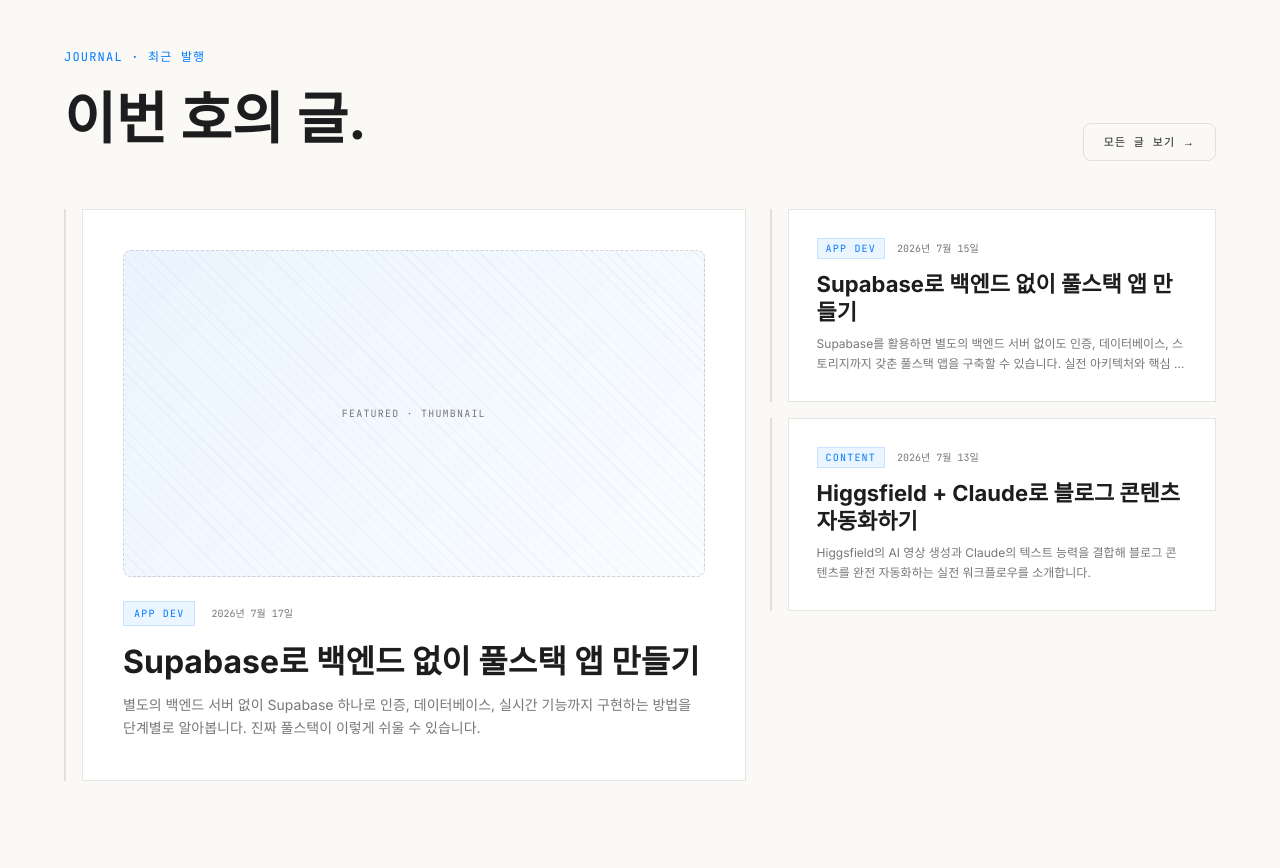
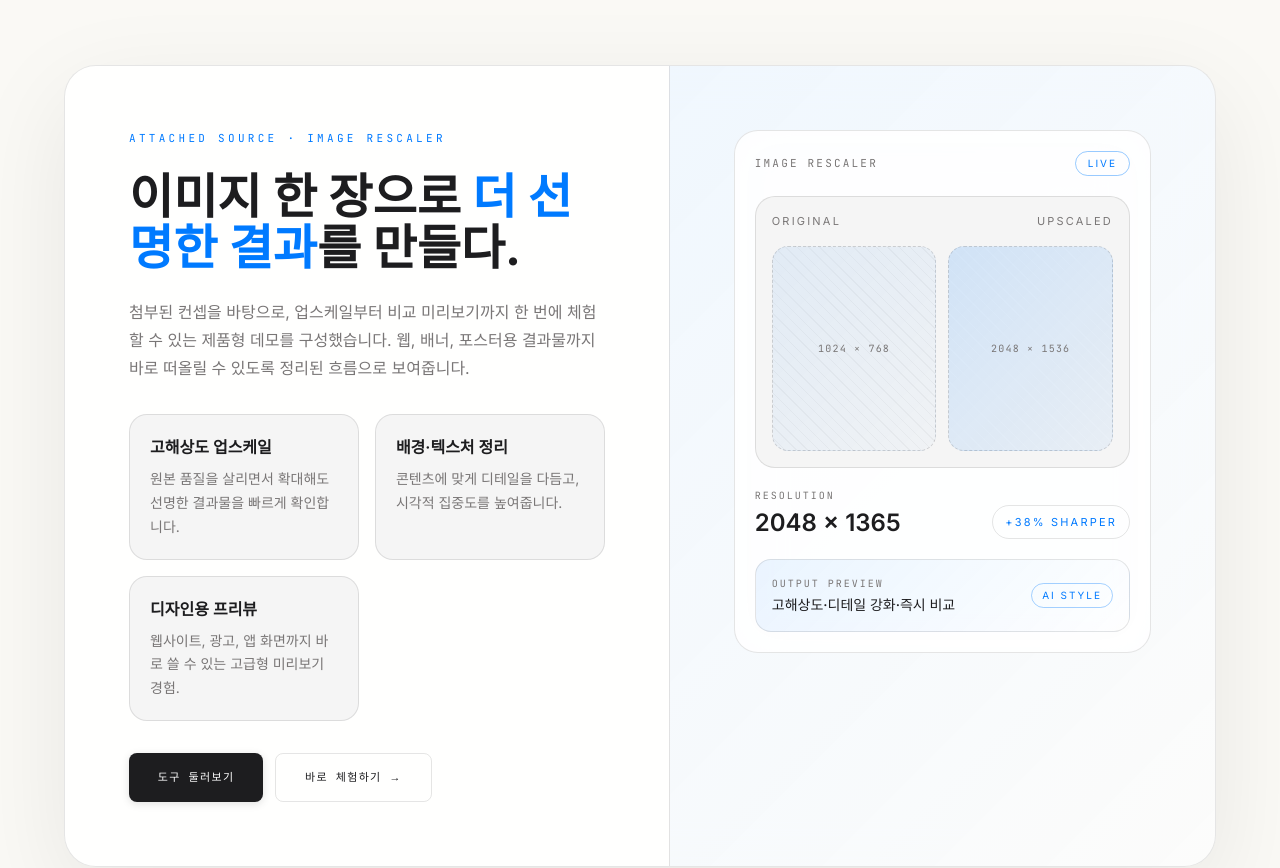
Before and after one commit to Jaden-CHI/lunafrost-landing, a Next.js app: page / in a window 1280 px wide. Shown: the part 960-1828 px from the top of the page. Built offline with nearby package versions, Linux system fonts and the light colour scheme.

Commit message:
Add image rescaler homepage showcase

```diff
--- a/app/globals.css
+++ b/app/globals.css
@@ -258,7 +258,17 @@ html, body {
   letter-spacing: 0.12em;
   color: var(--text-muted);
   text-transform: uppercase;
-  border-radius: 8px;
+}
+
+/* ─── Spotlight section polish ─────────────────────────────────────── */
+.img-ph + .img-ph {
+  background:
+    linear-gradient(135deg, rgba(0, 122, 255, 0.15), rgba(0, 122, 255, 0.05)),
+    repeating-linear-gradient(45deg,
+      rgba(255, 255, 255, 0.18) 0px,
+      rgba(255, 255, 255, 0.18) 1px,
+      transparent 1px,
+      transparent 8px);
 }
 
 /* ─── Corner brackets ────────────────────────────────────────────────── */
--- a/app/page.tsx
+++ b/app/page.tsx
@@ -5,6 +5,7 @@ import PortfolioCards from '@/components/home/PortfolioCards';
 import AboutSection from '@/components/home/AboutSection';
 import LatestArticles from '@/components/home/LatestArticles';
 import Newsletter from '@/components/home/Newsletter';
+import ImageRescalerSpotlight from '@/components/home/ImageRescalerSpotlight';
 import { LensCursor } from '@/components/ui/LensCursor';
 import { ScrollAnimations } from '@/components/ScrollAnimations';
 
@@ -14,6 +15,7 @@ export default function HomePage() {
       <Header />
       <main>
         <HeroSection />
+        <ImageRescalerSpotlight />
         <LatestArticles />
         <PortfolioCards />
         <AboutSection />
--- /dev/null
+++ b/app/tools/image-rescaler/page.tsx
@@ -0,0 +1,21 @@
+import Header from '@/components/layout/Header';
+import Footer from '@/components/layout/Footer';
+import ImageRescalerTool from '@/components/tools/ImageRescalerTool';
+import type { Metadata } from 'next';
+
+export const metadata: Metadata = {
+  title: 'Image Rescaler Demo',
+  description: '첨부된 이미지 리스케일러 컨셉을 기반으로 한 데모 페이지입니다.',
+};
+
+export default function ImageRescalerPage() {
+  return (
+    <>
+      <Header />
+      <main>
+        <ImageRescalerTool />
+      </main>
+      <Footer />
+    </>
+  );
+}
--- /dev/null
+++ b/components/home/ImageRescalerSpotlight.tsx
@@ -0,0 +1,172 @@
+'use client';
+
+import Link from 'next/link';
+import { motion } from 'framer-motion';
+
+const features = [
+  {
+    title: '고해상도 업스케일',
+    body: '원본 품질을 살리면서 확대해도 선명한 결과물을 빠르게 확인합니다.',
+  },
+  {
+    title: '배경·텍스처 정리',
+    body: '콘텐츠에 맞게 디테일을 다듬고, 시각적 집중도를 높여줍니다.',
+  },
+  {
+    title: '디자인용 프리뷰',
+    body: '웹사이트, 광고, 앱 화면까지 바로 쓸 수 있는 고급형 미리보기 경험.',
+  },
+];
+
+export default function ImageRescalerSpotlight() {
+  return (
+    <section className="px-5 py-28 md:px-16 md:py-36">
+      <div className="mx-auto max-w-7xl overflow-hidden rounded-[32px] border border-[color:var(--border)] bg-[color:var(--surface)]/90 shadow-[0_30px_100px_rgba(0,0,0,0.08)] backdrop-blur-xl">
+        <div className="grid lg:grid-cols-[1.05fr_0.95fr]">
+          <div className="p-8 md:p-12 lg:p-16">
+            <motion.div
+              initial={{ opacity: 0, y: 24 }}
+              whileInView={{ opacity: 1, y: 0 }}
+              viewport={{ once: true, margin: '-80px' }}
+              transition={{ duration: 0.7, ease: [0.16, 1, 0.3, 1] }}
+              className="space-y-6"
+            >
+              <span
+                className="block font-[family-name:var(--font-mono)] text-[11px] uppercase tracking-[0.3em]"
+                style={{ color: 'var(--tertiary)' }}
+              >
+                ATTACHED SOURCE · IMAGE RESCALER
+              </span>
+              <h2
+                className="font-[family-name:var(--font-inter)] font-bold leading-[1.08]"
+                style={{ fontSize: 'clamp(2rem, 4vw, 3rem)', color: 'var(--text)' }}
+              >
+                이미지 한 장으로 <span style={{ color: 'var(--tertiary)' }}>더 선명한 결과</span>를 만들다.
+              </h2>
+              <p
+                className="max-w-2xl leading-[1.75]"
+                style={{ fontSize: '16px', color: 'var(--text-muted)' }}
+              >
+                첨부된 컨셉을 바탕으로, 업스케일부터 비교 미리보기까지 한 번에 체험할 수 있는 제품형 데모를 구성했습니다.
+                웹, 배너, 포스터용 결과물까지 바로 떠올릴 수 있도록 정리된 흐름으로 보여줍니다.
+              </p>
+            </motion.div>
+
+            <motion.div
+              initial={{ opacity: 0, y: 24 }}
+              whileInView={{ opacity: 1, y: 0 }}
+              viewport={{ once: true, margin: '-80px' }}
+              transition={{ duration: 0.75, delay: 0.1, ease: [0.16, 1, 0.3, 1] }}
+              className="mt-8 grid gap-4 sm:grid-cols-2"
+            >
+              {features.map((item) => (
+                <article
+                  key={item.title}
+                  className="rounded-[18px] border border-[color:var(--border)] bg-[color:var(--surface-low)] p-5 transition-transform duration-300 hover:-translate-y-1"
+                >
+                  <h3
+                    className="mb-2 font-[family-name:var(--font-inter)] font-semibold"
+                    style={{ color: 'var(--text)' }}
+                  >
+                    {item.title}
+                  </h3>
+                  <p className="text-sm leading-[1.7]" style={{ color: 'var(--text-muted)' }}>
+                    {item.body}
+                  </p>
+                </article>
+              ))}
+            </motion.div>
+
+            <motion.div
+              initial={{ opacity: 0, y: 24 }}
+              whileInView={{ opacity: 1, y: 0 }}
+              viewport={{ once: true, margin: '-80px' }}
+              transition={{ duration: 0.8, delay: 0.2, ease: [0.16, 1, 0.3, 1] }}
+              className="mt-8 flex flex-col gap-3 sm:flex-row"
+            >
+              <Link
+                href="/tools"
+                className="cta-primary rim-light justify-center font-[family-name:var(--font-mono)] uppercase"
+                style={{ padding: '0.95rem 1.8rem', fontSize: '11px', letterSpacing: '0.12em' }}
+              >
+                도구 둘러보기
+              </Link>
+              <Link
+                href="/tools/image-rescaler"
+                className="cta-secondary justify-center font-[family-name:var(--font-mono)] uppercase"
+                style={{ padding: '0.95rem 1.8rem', fontSize: '11px', letterSpacing: '0.12em' }}
+              >
+                바로 체험하기 →
+              </Link>
+            </motion.div>
+          </div>
+
+          <motion.div
+            initial={{ opacity: 0, x: 24 }}
+            whileInView={{ opacity: 1, x: 0 }}
+            viewport={{ once: true, margin: '-80px' }}
+            transition={{ duration: 0.8, ease: [0.16, 1, 0.3, 1] }}
+            className="relative border-t border-[color:var(--border)] bg-[linear-gradient(135deg,rgba(0,122,255,0.06),rgba(0,0,0,0.01))] p-8 md:p-12 lg:p-16 lg:border-t-0 lg:border-l"
+          >
+            <div className="rounded-[24px] border border-[color:var(--border)] bg-[color:var(--surface)]/90 p-5 backdrop-blur-xl transition-transform duration-500 hover:-translate-y-1">
+              <div className="mb-5 flex items-center justify-between">
+                <div className="font-[family-name:var(--font-mono)] text-[11px] uppercase tracking-[0.2em]" style={{ color: 'var(--text-muted)' }}>
+                  Image Rescaler
+                </div>
+                <div className="rounded-full border border-[color:var(--tertiary)]/40 px-3 py-1 text-[10px] uppercase tracking-[0.2em]" style={{ color: 'var(--tertiary)' }}>
+                  Live
+                </div>
+              </div>
+
+              <div className="rounded-[20px] border border-[color:var(--border)] bg-[color:var(--surface-low)] p-4">
+                <div className="mb-4 flex items-center justify-between text-[11px] uppercase tracking-[0.2em]" style={{ color: 'var(--text-muted)' }}>
+                  <span>Original</span>
+                  <span>Upscaled</span>
+                </div>
+
+                <div className="grid grid-cols-2 gap-3">
+                  <div className="img-ph aspect-[4/5] rounded-[16px] text-center text-[10px] uppercase tracking-[0.2em]">
+                    1024 × 768
+                  </div>
+                  <div className="img-ph aspect-[4/5] rounded-[16px] border-[color:var(--tertiary)]/40 text-center text-[10px] uppercase tracking-[0.2em]">
+                    2048 × 1536
+                  </div>
+                </div>
+              </div>
+
+              <div className="mt-5 flex flex-wrap items-end justify-between gap-4">
+                <div>
+                  <div className="font-[family-name:var(--font-mono)] text-[10px] uppercase tracking-[0.2em]" style={{ color: 'var(--text-muted)' }}>
+                    Resolution
+                  </div>
+                  <div className="mt-1 text-2xl font-semibold" style={{ color: 'var(--text)' }}>
+                    2048 × 1365
+                  </div>
+                </div>
+                <div className="rounded-full border border-[color:var(--border)] px-3 py-2 text-[11px] uppercase tracking-[0.2em]" style={{ color: 'var(--tertiary)' }}>
+                  +38% Sharper
+                </div>
+              </div>
+
+              <div className="mt-5 rounded-[16px] border border-[color:var(--border)] bg-[linear-gradient(135deg,rgba(0,122,255,0.08),transparent)] p-4">
+                <div className="flex items-center justify-between gap-3">
+                  <div>
+                    <div className="font-[family-name:var(--font-mono)] text-[10px] uppercase tracking-[0.2em]" style={{ color: 'var(--text-muted)' }}>
+                      Output preview
+                    </div>
+                    <div className="mt-1 text-sm font-medium" style={{ color: 'var(--text)' }}>
+                      고해상도·디테일 강화·즉시 비교
+                    </div>
+                  </div>
+                  <div className="rounded-full border border-[color:var(--tertiary)]/35 px-2.5 py-1 text-[10px] uppercase tracking-[0.2em]" style={{ color: 'var(--tertiary)' }}>
+                    AI Style
+                  </div>
+                </div>
+              </div>
+            </div>
+          </motion.div>
+        </div>
+      </div>
+    </section>
+  );
+}
```
